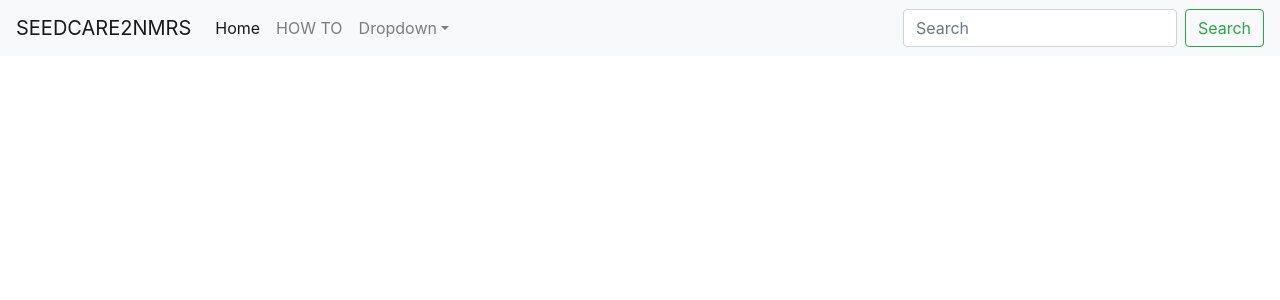
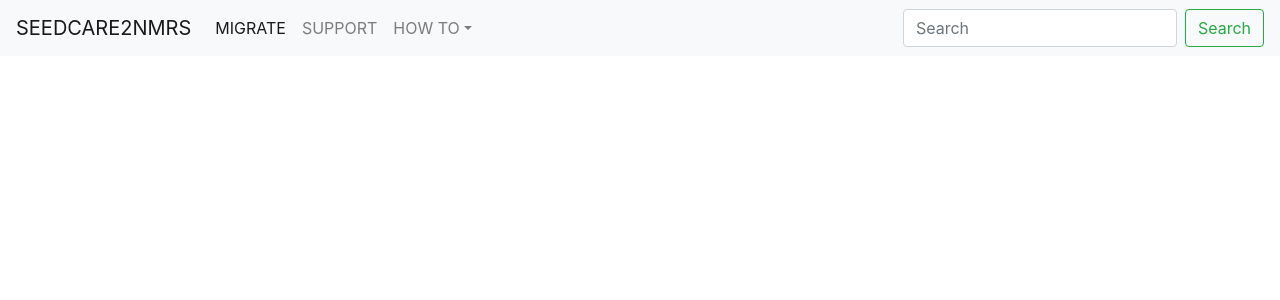
Before and after one commit to ihvn2020/SEEDSCareToNMRS, a PHP site: page / in a window 1280 px wide. Shown: the top 300 px of the page. Run offline with PHP 8.4, Linux system fonts and the light colour scheme.

Commit message:
First Page

```diff
--- a/index.php
+++ b/index.php
@@ -27,13 +27,13 @@
            <div class="collapse navbar-collapse" id="collapsibleNavId">
                <ul class="navbar-nav mr-auto mt-2 mt-lg-0">
                    <li class="nav-item active">
-                       <a class="nav-link" href="#">Home <span class="sr-only">(current)</span></a>
+                       <a class="nav-link" href="#">MIGRATE <span class="sr-only">(current)</span></a>
                    </li>
                    <li class="nav-item">
-                       <a class="nav-link" href="#">HOW TO</a>
+                       <a class="nav-link" href="#">SUPPORT</a>
                    </li>
                    <li class="nav-item dropdown">
-                       <a class="nav-link dropdown-toggle" href="#" id="dropdownId" data-toggle="dropdown" aria-haspopup="true" aria-expanded="false">Dropdown</a>
+                       <a class="nav-link dropdown-toggle" href="#" id="dropdownId" data-toggle="dropdown" aria-haspopup="true" aria-expanded="false">HOW TO</a>
                        <div class="dropdown-menu" aria-labelledby="dropdownId">
                            <a class="dropdown-item" href="#">SET UP THE MIGRATOR</a>
                            <a class="dropdown-item" href="#">MIGRATE TO NMRS</a>
```
